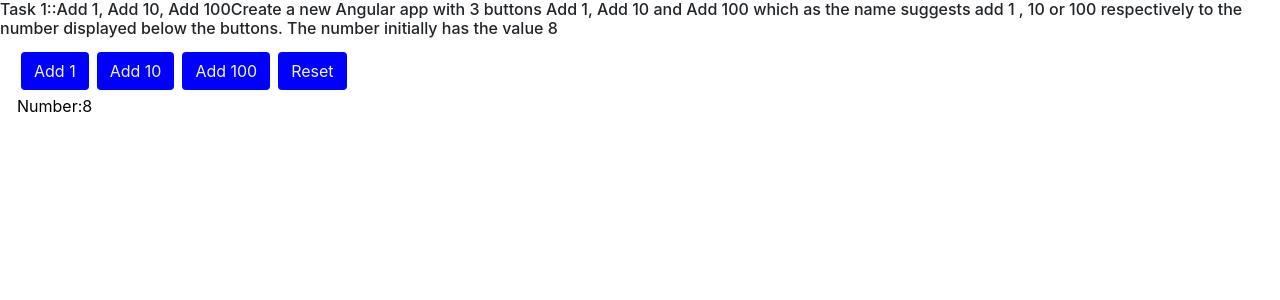
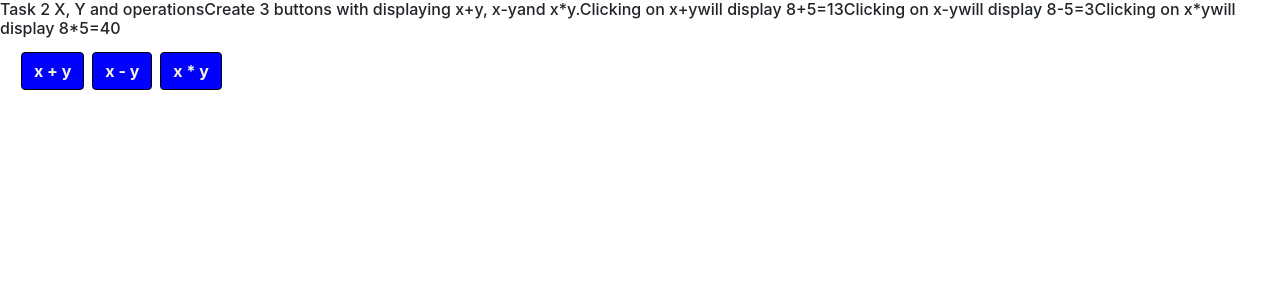
Before and after one commit to SurbhiBisarwal/welcome, an Angular app: page / in a window 1280 px wide. Shown: the top 300 px of the page. Built offline with nearby package versions, Linux system fonts and the light colour scheme.

Commit message:
Task 2 Button, click and function

```diff
--- a/src/app/app.component.html
+++ b/src/app/app.component.html
@@ -1,14 +1,12 @@
 <h6>
-  Task 1::Add 1, Add 10, Add 100Create a new Angular app with 3 buttons Add 1,
-  Add 10 and Add 100 which as the name suggests add 1 , 10 or 100 respectively
-  to the number displayed below the buttons. The number initially has the value
-  8
+  Task 2 X, Y and operationsCreate 3 buttons with displaying x+y, x-yand
+  x*y.Clicking on x+ywill display 8+5=13Clicking on x-ywill display
+  8-5=3Clicking on x*ywill display 8*5=40
 </h6>
 <div class="container">
-  <button class="btn m-1" (click)="add1()">Add 1</button>
-  <button class="btn m-1" (click)="add10()">Add 10</button>
-  <button class="btn m-1" (click)="add100()">Add 100</button>
-  <button class="btn m-1" (click)="reset()">Reset</button>
+  <button class="btn m-1" (click)="add()">x + y</button>
+  <button class="btn m-1" (click)="sub()">x - y</button>
+  <button class="btn m-1" (click)="multi()">x * y</button>
 
-  <div class="dark-text">Number:{{ num }}</div>
+  <p>{{ result }}</p>
 </div>
--- a/src/app/app.component.scss
+++ b/src/app/app.component.scss
@@ -1,6 +1,12 @@
 .btn {
   background-color: blue;
   color: beige;
+  font-weight: bold;
+  border-color: black;
+}
+.btn:hover {
+  background-color: greenyellow;
+  color: black;
 }
 .container {
   margin-left: 2px;
--- a/src/app/app.component.ts
+++ b/src/app/app.component.ts
@@ -6,18 +6,20 @@ import { Component } from "@angular/core";
   styleUrls: ["./app.component.scss"],
 })
 export class AppComponent {
-  num: Number = 8;
-  add1(): void {
-    this.num = this.num + 1;
+  x: number = 8;
+  y: number = 5;
+  result: string = "";
+
+  add(): void {
+    this.result = `${this.x} + ${this.y} = ${this.x + this.y}`;
   }
-  add10(): void {
-    this.num = this.num + 10;
+
+  sub(): void {
+    this.result = `${this.x} - ${this.y} = ${this.x - this.y}`;
   }
-  add100(): void {
-    this.num = this.num + 100;
-  }
-  reset(): void {
-    this.num = 0;
+
+  multi(): void {
+    this.result = `${this.x} * ${this.y} = ${this.x * this.y}`;
   }
 }
 
```
